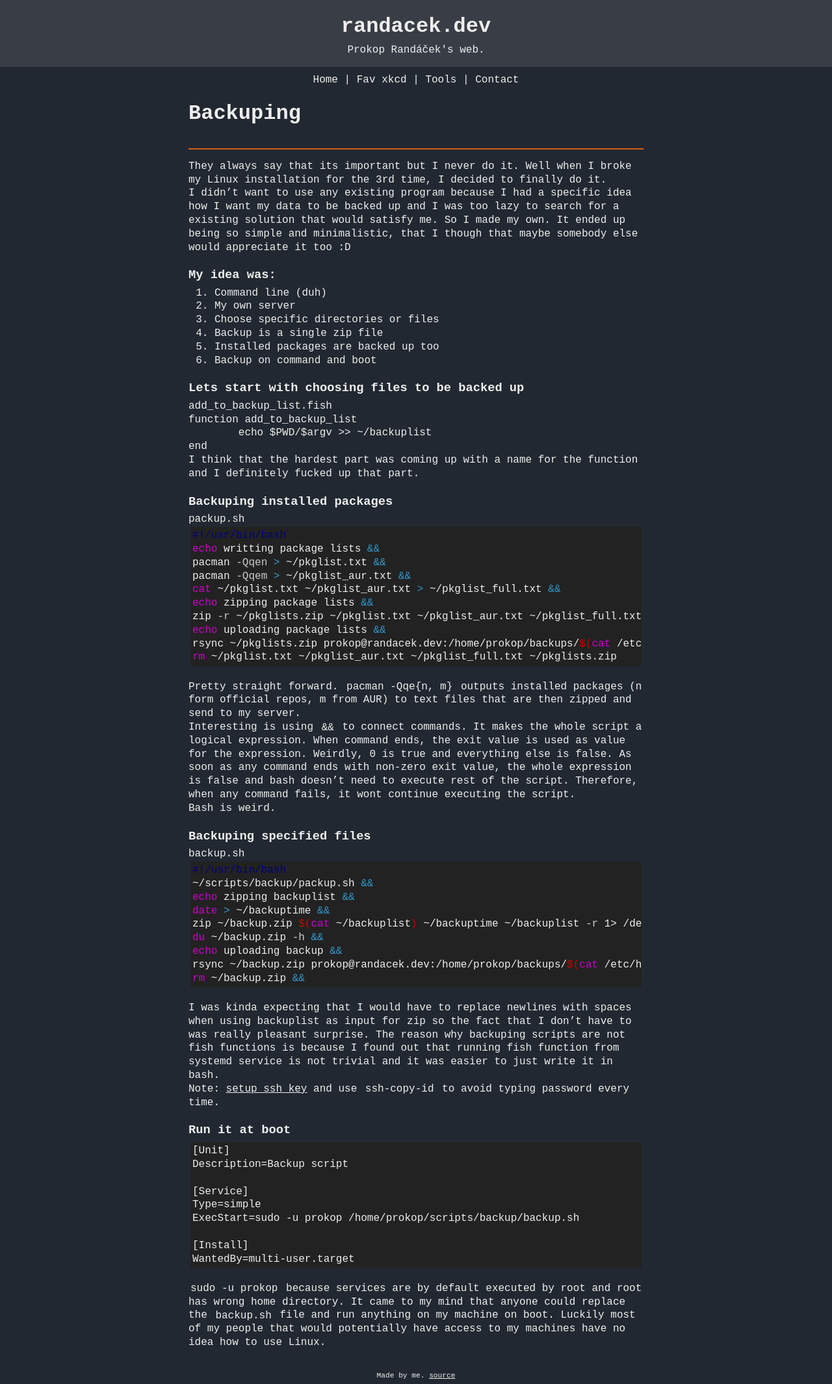
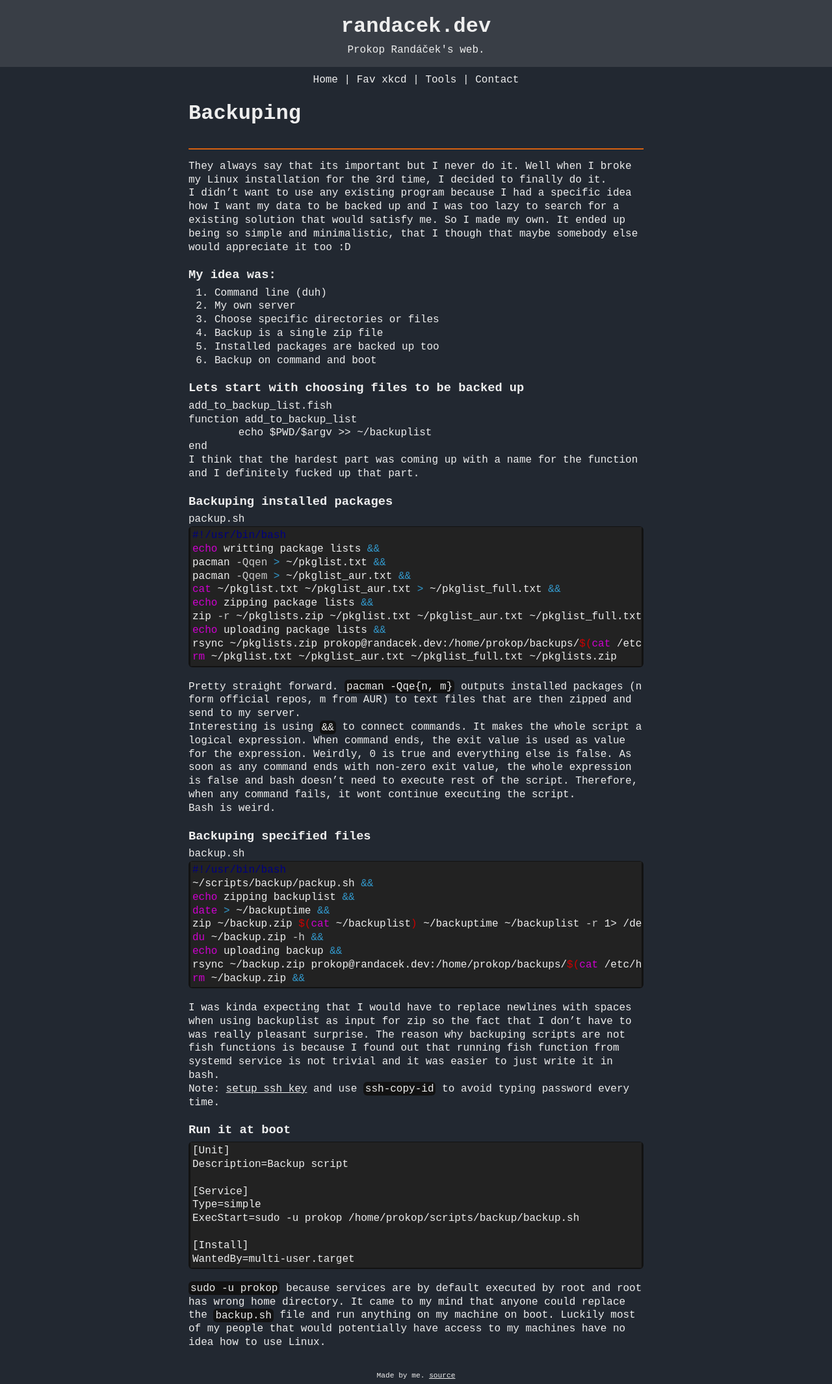
Before and after one commit to ProkopRandacek/randacek.dev, a Jekyll site: the page built from content/stuff/backuping.md, in a window 1280 px wide. Shown: the whole page at 65% size. Built offline with Jekyll 4.4.1, drawn with Linux system fonts in a browser that asks for light colours.

Commit message:
syntax highlight fix

```diff
--- a/assets/styles.css
+++ b/assets/styles.css
@@ -17,12 +17,6 @@
 body {
     margin: 0px;
     background-color: #222831;
-}
-
-.highlighter-rouge {
-	border-radius: 6px;
-	padding: 1.5px 3px;
-	margin-bottom: 20px;
 }
 
 h1, h3 {
--- a/assets/syntax.css
+++ b/assets/syntax.css
@@ -9,7 +9,7 @@
 	padding: 3px;
 }
 
-/*.highlight, .highlighter-rouge {
+.highlight, .highlighter-rouge {
 	background-color: #121212;
 	border-color: #121212;
 }
```
